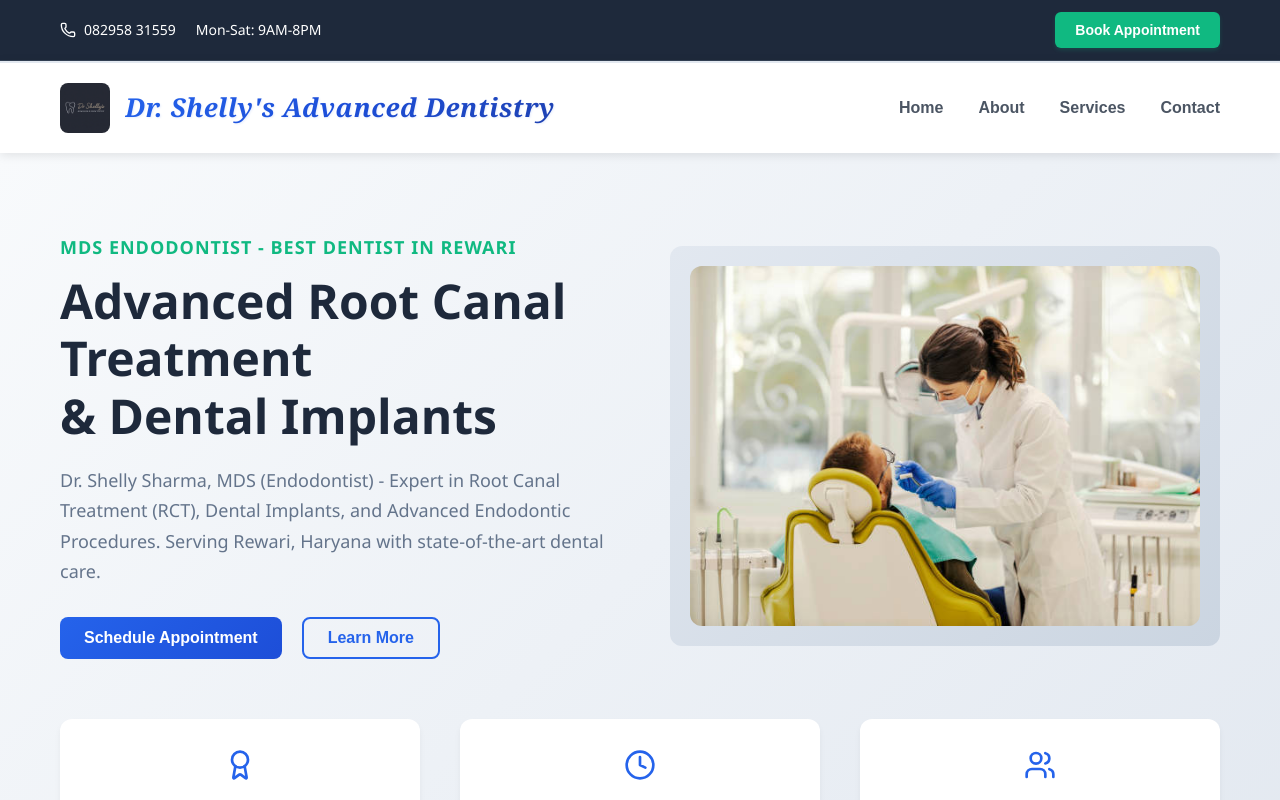
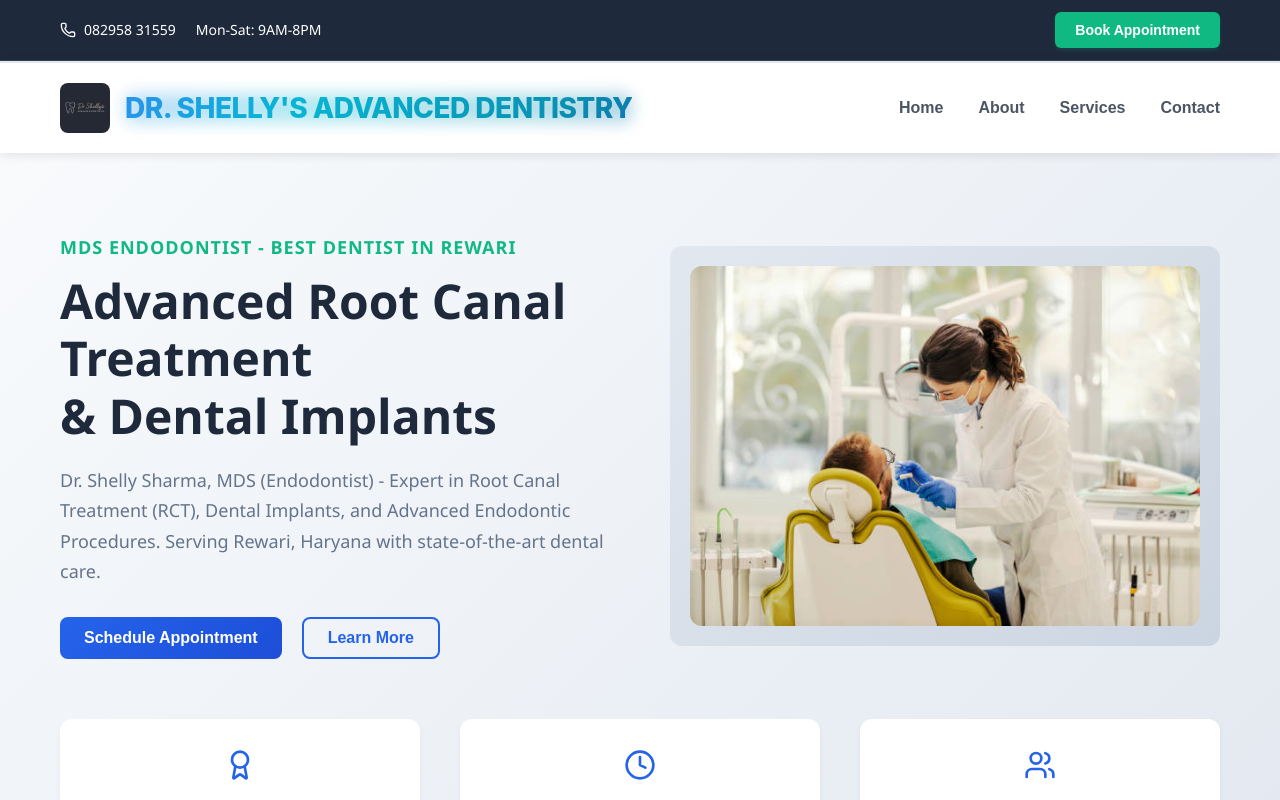
Before and after one commit to gaurshelly90/dr-shelly-advanced-dentistry, a React (Create React App) app: page / in a window 1280 px wide. Shown: the top 800 px of the page. Built offline with nearby package versions, Linux system fonts and the light colour scheme.

Commit message:
Create premium animated gradient text with glow effects and modern typography

```diff
--- a/src/App.css
+++ b/src/App.css
@@ -658,24 +658,51 @@ body {
 }
 
 .logo h1 {
-  background: linear-gradient(135deg, #2563eb 0%, #1d4ed8 50%, #1e40af 100%);
+  background: linear-gradient(135deg, #1e40af 0%, #3b82f6 25%, #06b6d4 50%, #0891b2 75%, #1e40af 100%);
   -webkit-background-clip: text;
   -webkit-text-fill-color: transparent;
   background-clip: text;
-  font-size: 26px;
-  font-weight: 700;
+  background-size: 200% 200%;
+  animation: gradientShift 4s ease-in-out infinite;
+  font-size: 28px;
+  font-weight: 800;
   margin: 0;
-  line-height: 1.2;
-  font-style: italic;
-  font-family: 'Georgia', 'Times New Roman', serif;
-  text-shadow: 1px 1px 2px rgba(37, 99, 235, 0.1);
-  letter-spacing: 0.5px;
-  transition: all 0.3s ease;
+  line-height: 1.1;
+  font-family: 'Inter', 'Segoe UI', 'Roboto', sans-serif;
+  letter-spacing: -0.5px;
+  text-transform: uppercase;
+  position: relative;
+  transition: all 0.4s cubic-bezier(0.4, 0, 0.2, 1);
+}
+
+.logo h1::before {
+  content: '';
+  position: absolute;
+  top: 0;
+  left: 0;
+  right: 0;
+  bottom: 0;
+  background: linear-gradient(135deg, #1e40af 0%, #3b82f6 25%, #06b6d4 50%, #0891b2 75%, #1e40af 100%);
+  background-size: 200% 200%;
+  animation: gradientShift 4s ease-in-out infinite;
+  filter: blur(8px);
+  opacity: 0.3;
+  z-index: -1;
+  border-radius: 8px;
 }
 
 .logo h1:hover {
-  transform: scale(1.02);
-  filter: brightness(1.1);
+  transform: translateY(-2px) scale(1.05);
+  filter: drop-shadow(0 8px 16px rgba(59, 130, 246, 0.4));
+}
+
+@keyframes gradientShift {
+  0%, 100% {
+    background-position: 0% 50%;
+  }
+  50% {
+    background-position: 100% 50%;
+  }
 }
 
 .nav {
@@ -1320,8 +1347,14 @@ body {
   }
 
   .logo h1 {
-    font-size: 20px;
-    letter-spacing: 0.3px;
+    font-size: 18px;
+    letter-spacing: -0.3px;
+    font-weight: 700;
+  }
+
+  .logo h1::before {
+    filter: blur(4px);
+    opacity: 0.2;
   }
 
   .nav {
```
